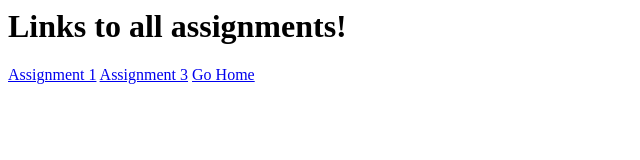
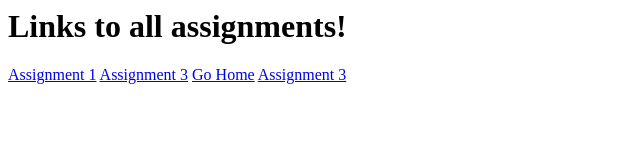
Before and after one commit to mumt301/jorbach, a plain HTML site: page assignments.html in a window 1280 px wide. Shown: the whole page, without its empty margins (0-640 px from the left). Drawn offline with Linux system fonts and the light colour scheme.

Commit message:
Update assignments.html

```diff
--- a/assignments.html
+++ b/assignments.html
@@ -8,4 +8,5 @@
     <a href="Assignment1.rtf">Assignment 1</a>
     <a href="Babe-Rainbow.html">Assignment 3</a>
     <a href="index.html">Go Home</a>
+    <a href="Babe-Rainbow.html">Assignment 3</a>
 </html>
```
